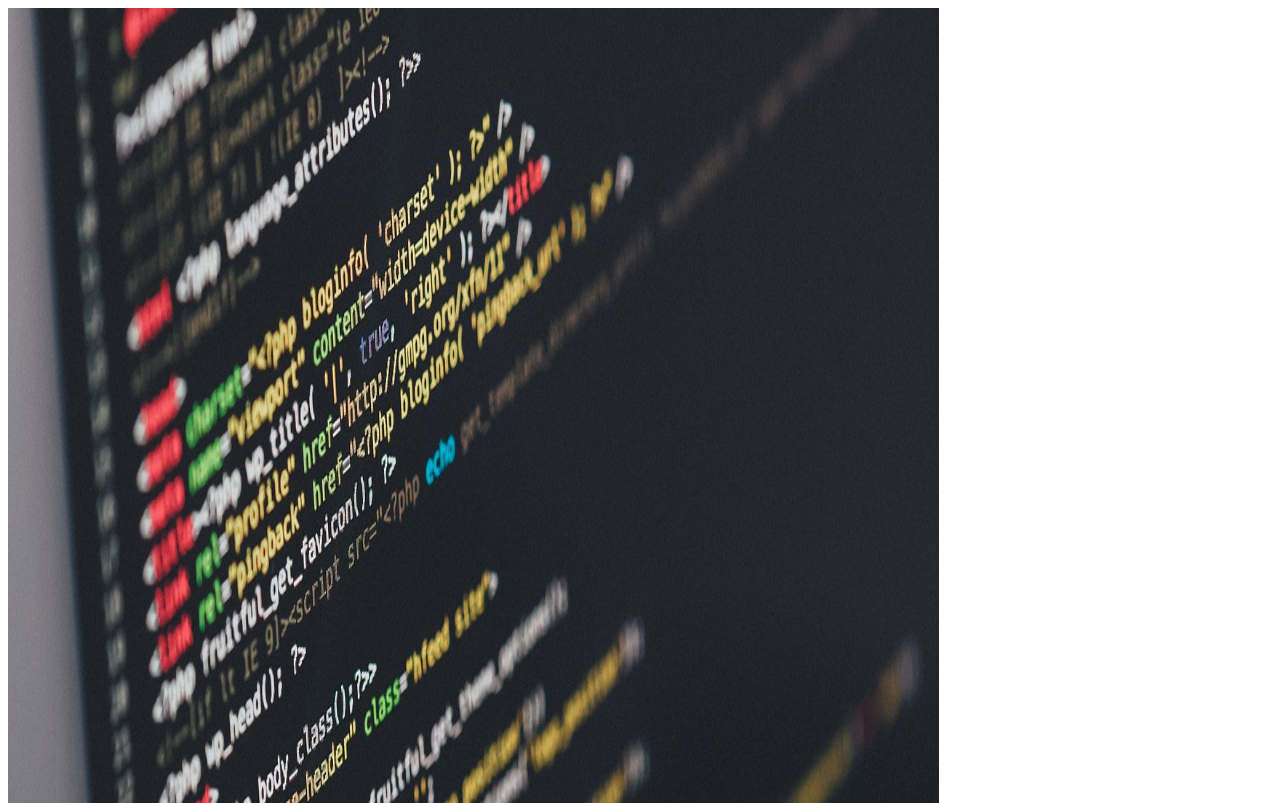
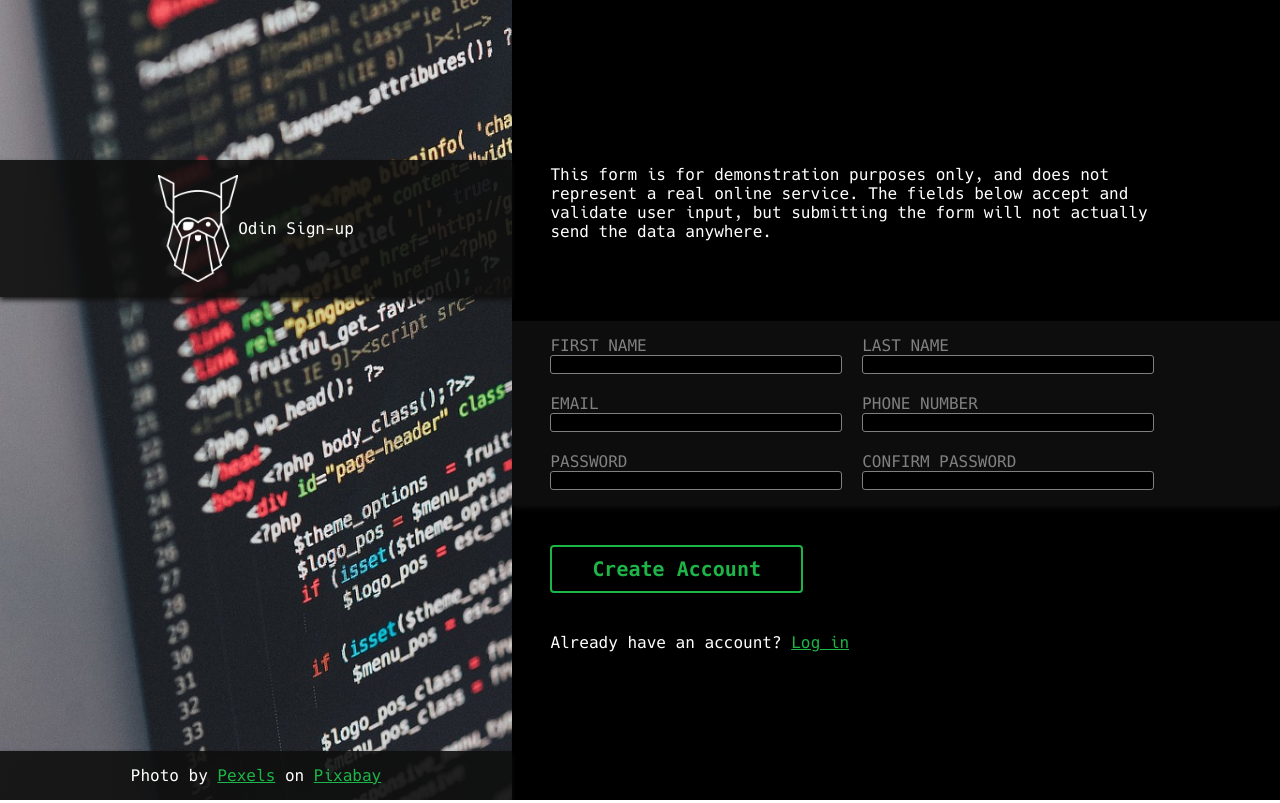
Before and after one commit to ChrisWenzlick/odin-sign-up-form, a plain HTML site: page index.html in a window 1280 px wide. Shown: the top 803 px of the page. Drawn offline with Linux system fonts and the light colour scheme.

Commit message:
Add styles to page

```diff
--- a/css/style.css
+++ b/css/style.css
@@ -1,7 +1,125 @@
-h1 {
-  color: darkgreen;
+@font-face {
+  font-family: "Hack";
+  src: url(../fonts/HackRegular-gX84.ttf);
+  font-weight: normal;
 }
 
-p {
-  font-style: italic;
+@font-face {
+  font-family: "Hack";
+  src: url(../fonts/HackBold-Pdjd.ttf);
+  font-weight: bold;
 }
+
+:root {
+  --color__bg--normal: black;
+  --color__bg--transparent: rgba(15, 15, 15, 0.9);
+  --color__text--normal: white;
+  --color__text--subtle: rgb(128, 128, 128);
+  --color__primary: #1DB547;
+}
+
+* {
+  font-family: Hack;
+}
+
+body {
+  display: flex;
+  width: 100vw;
+  height: 100vh;
+  margin: 0;
+}
+
+a:link {
+  color: var(--color__primary);
+}
+
+a:visited {
+  color: var(--color__text--subtle)
+}
+
+#image-sidebar {
+  flex:4;
+  background-image: url(../img/code.jpg);
+  background-size: cover;
+  color: var(--color__text--normal);
+  text-align: center;
+  position: relative;
+}
+
+#title {
+  display: flex;
+  flex-flow: row wrap;
+  justify-content: center;
+  align-items: center;
+  max-height: 20vh;
+  position: absolute;
+  top: 20vh;
+  width: 100%;
+}
+
+#credit {
+  position: absolute;
+  bottom: 0;
+  width: 100%;
+}
+
+#content {
+  flex: 6;
+  align-content: center;
+  color: var(--color__text--normal);
+  background-color: var(--color__bg--normal);
+}
+
+#placeholder-text {
+  max-width: 80%;
+  margin-bottom: 10vh;
+}
+
+.form {
+  display: flex;
+  flex-wrap: wrap;
+  flex-direction: row;
+  gap: 20px;
+  padding-top: 20px;
+  padding-bottom: 20px;
+}
+
+.input {
+  display: flex;
+  flex-direction: column;
+  flex-basis: 40%;
+  max-width: 40%;
+}
+
+.input label {
+  color: var(--color__text--subtle);
+}
+
+.input input {
+  background-color: var(--color__bg--normal);
+  color: var(--color__text--subtle);
+  border: 1px solid var(--color__text--subtle);
+  border-radius: 3px;
+}
+
+button {
+  background-color: var(--color__bg--normal);
+  color: var(--color__primary);
+  font-weight: 700;
+  font-size: 1.25em;
+  border: 2px solid var(--color__primary);
+  border-radius: 4px;
+  padding: 10px 40px;
+  margin: 40px 0;
+}
+
+.transparent-banner {
+  background-color: var(--color__bg--transparent);
+  padding-top: 15px;
+  padding-bottom: 15px;
+  box-shadow: 0px 3px 5px var(--color__bg--transparent);
+}
+
+.left {
+  padding-left: 3vw;
+}
--- a/index.html
+++ b/index.html
@@ -8,16 +8,17 @@
 </head>
 <body>
   <div id="image-sidebar">
-    <div id="title">
-
+    <div id="title" class="transparent-banner">
+      <img src="./img/odin-lined.png" width="80px">
+      Odin Sign-up
     </div>
-    <img src="./img/code.jpg" height="1396" width="931">
-    <div id="credit">
+    <!-- <img src="./img/code.jpg" height="1396" width="931"> -->
+    <div id="credit" class="transparent-banner">
       Photo by <a href="https://pixabay.com/users/pexels-2286921/">Pexels</a> on <a href="https://pixabay.com/photos/code-coding-computer-data-1839406/">Pixabay</a>
     </div>
   </div>
   <div id="content">
-    <div id="placeholder-text">
+    <div id="placeholder-text" class="left">
       <p>
         This form is for demonstration purposes only, and does
         not represent a real online service. The fields below
@@ -26,7 +27,7 @@
       </p>
     </div>
     <form action="" method="post">
-      <div class="form">
+      <div class="form left transparent-banner">
         <div class="input">
           <label for="first_name">FIRST NAME</label>
           <input type="text" id="first_name" name="first_name">
@@ -52,9 +53,11 @@
           <input type="password" id="confirm_password" name="confirm_password">
         </div>
       </div>
-      <button type="submit">Create Account</button>
+      <div class="left">
+        <button type="submit">Create Account</button>
+      </div>
     </form>
-    <div id="login">
+    <div id="login" class="left">
       Already have an account? <a href="#">Log in</a>
     </div>
   </div>
```
